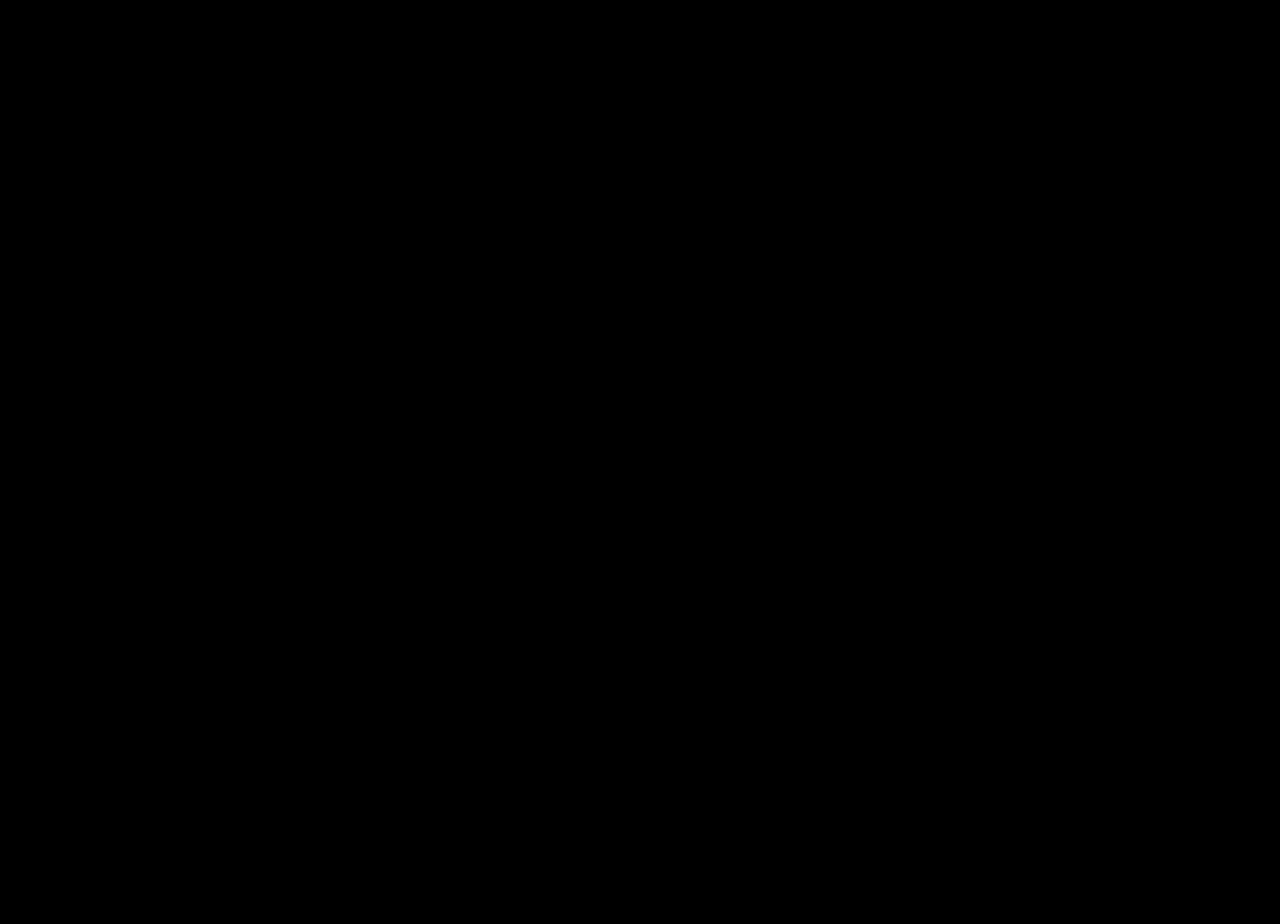
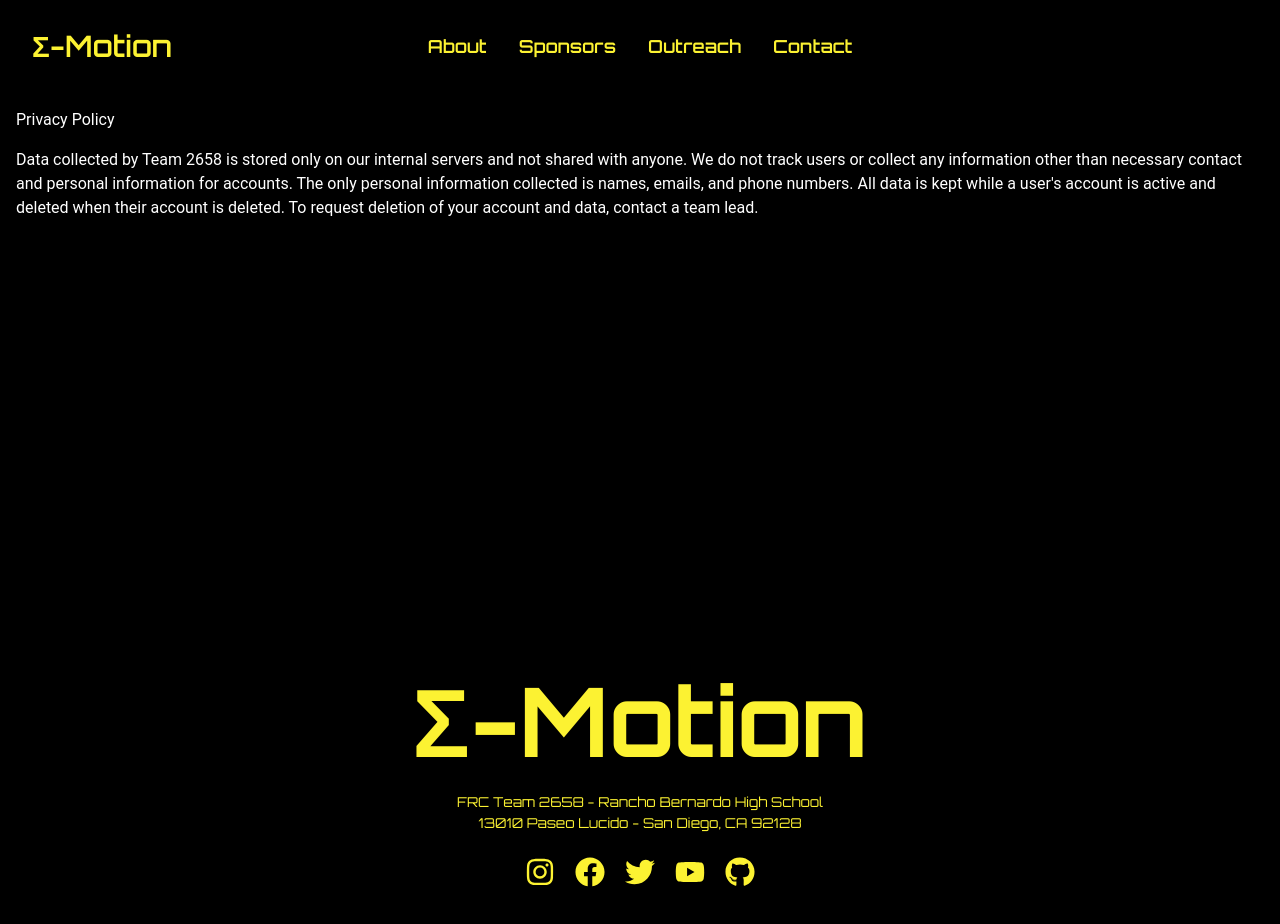
Before and after one commit to frc-emotion/website, a Next.js app: page /privacy-policy in a window 1280 px wide. Before the commit this address had no page. Shown: the top 924 px of the page. Before the commit the page ends 800 px from the top, so only its background shows below. Built offline with nearby package versions, Linux system fonts and the light colour scheme.

Commit message:
privacy policy

```diff
--- /dev/null
+++ b/src/app/(public)/privacy-policy/index.css
@@ -0,0 +1,5 @@
+main * {
+	font-family: "Roboto", sans-serif;
+	color: white;
+	margin: 1rem;
+}
--- /dev/null
+++ b/src/app/(public)/privacy-policy/page.tsx
@@ -0,0 +1,19 @@
+import "./index.css";
+
+export default function PrivacyPolicy() {
+	return (
+		<main>
+			<h1>Privacy Policy</h1>
+			<p>
+				Data collected by Team 2658 is stored only on our internal
+				servers and not shared with anyone. We do not track users or
+				collect any information other than necessary contact and
+				personal information for accounts. The only personal information
+				collected is names, emails, and phone numbers. All data is kept
+				while a user's account is active and deleted when their account
+				is deleted. To request deletion of your account and data,
+				contact a team lead.
+			</p>
+		</main>
+	);
+}
```
